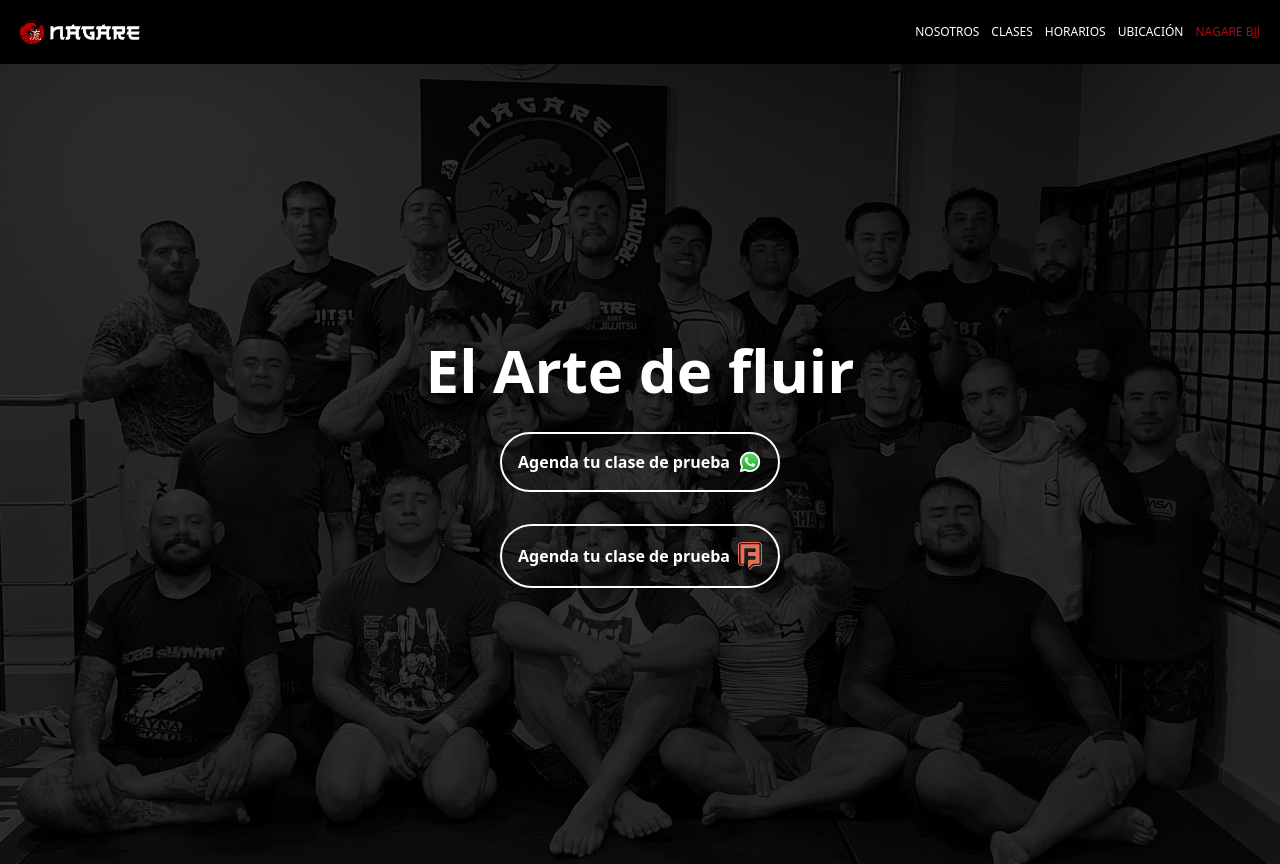
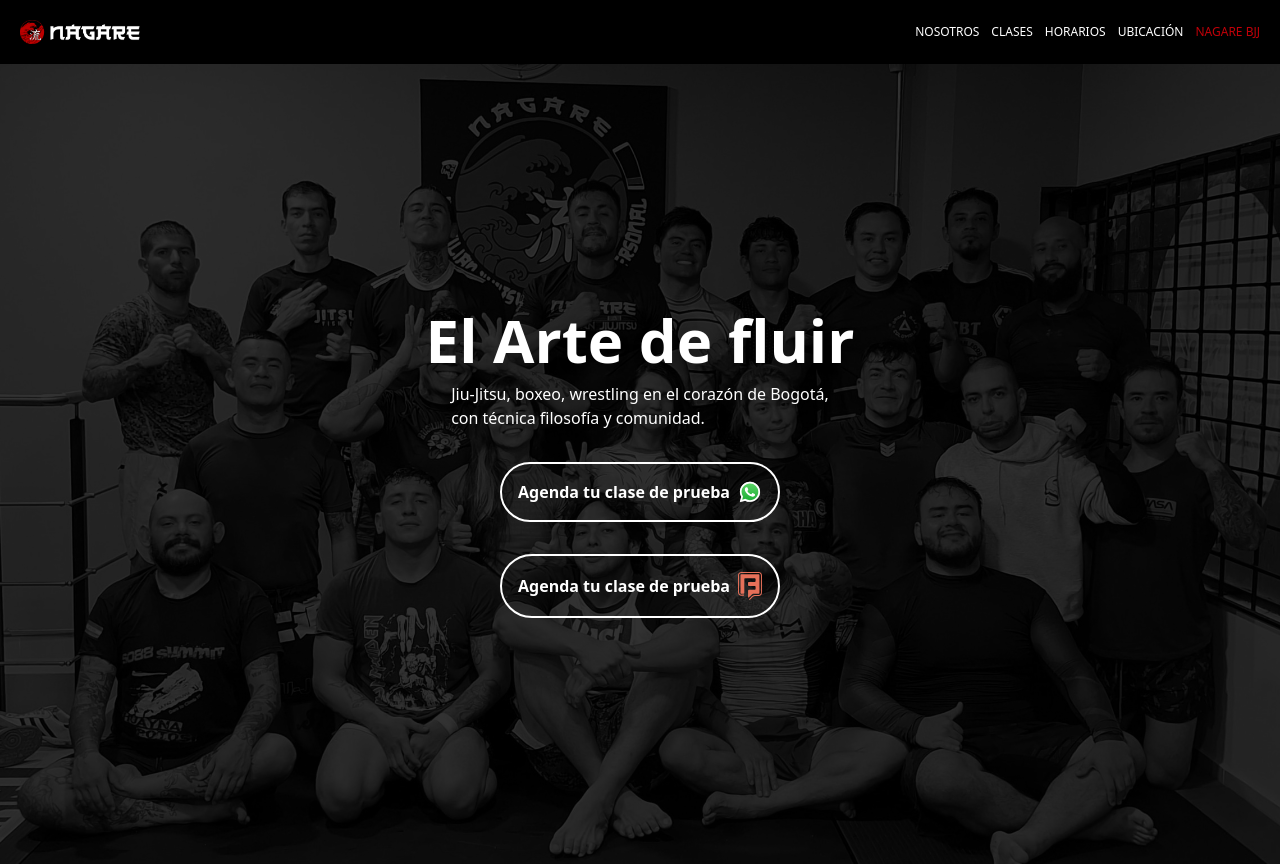
Before and after one commit to Ladiega/Nagarebjj, a Next.js app: page / in a window 1280 px wide. Shown: the top 864 px of the page. Built offline with nearby package versions, Linux system fonts and the light colour scheme.

Commit message:
intro text update

```diff
--- a/src/components/Intro.tsx
+++ b/src/components/Intro.tsx
@@ -17,10 +17,14 @@ export default function Intro() {
           sizes="100vw"
         />
 
-        <div className="absolute inset-0 z-20 flex flex-col items-center justify-center text-center text-white px-4">
+        <div className="absolute inset-0 z-20 flex flex-col items-center justify-center text-justify text-white px-4">
           <h1 className="font-black text-4xl md:text-6xl drop-shadow-lg">
             El Arte de fluir
           </h1>
+          <p className=" mt-3 font-extralight ">
+            Jiu-Jitsu, boxeo, wrestling en el corazón de Bogotá, <br /> con
+            técnica filosofía y comunidad.
+          </p>
 
           <div className="flex flex-col items-center mt-8">
             <Link href="https://wa.me/573505473752" target="_blank">
```
